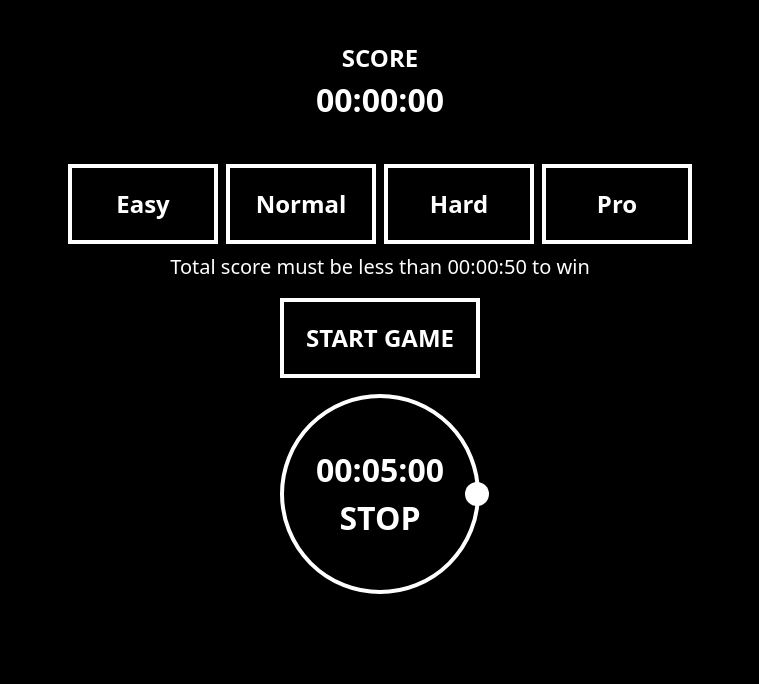
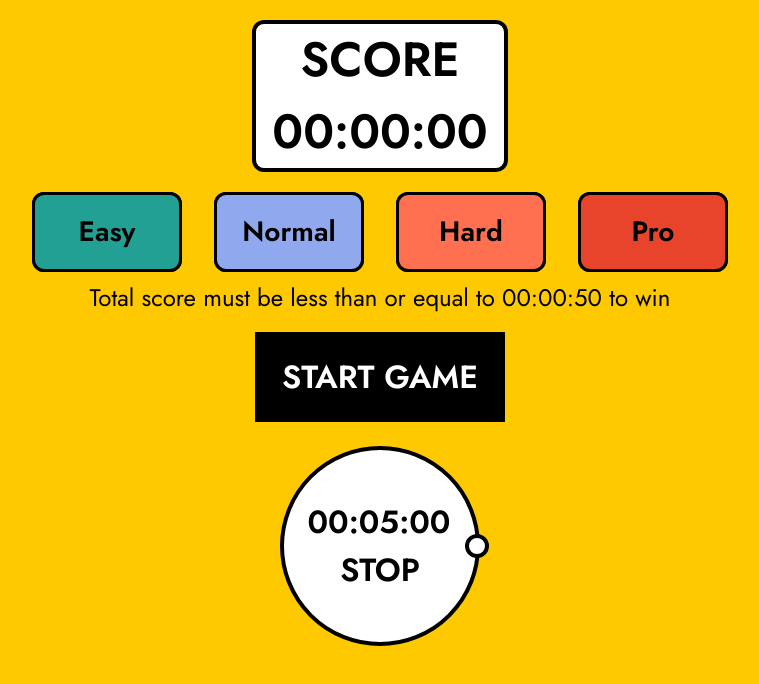
Before and after one commit to Fede2797/timers-game, a React (Vite) app: page / in a window 1280 px wide. Shown: the top 684 px of the page, without its empty margins (260-1019 px from the left). Built offline with nearby package versions, Linux system fonts and the light colour scheme.

Commit message:
Added the neo-brutalist style to the components

```diff
--- a/index.html
+++ b/index.html
@@ -3,6 +3,9 @@
   <head>
     <meta charset="UTF-8" />
     <link rel="icon" type="image/svg+xml" href="/vite.svg" />
+    <link rel="preconnect" href="https://fonts.googleapis.com">
+    <link rel="preconnect" href="https://fonts.gstatic.com" crossorigin>
+    <link href="https://fonts.googleapis.com/css2?family=Jost:wght@400;600&display=swap" rel="stylesheet">
     <meta name="viewport" content="width=device-width, initial-scale=1.0" />
     <title>Timers game</title>
   </head>
--- a/package.json
+++ b/package.json
@@ -11,7 +11,8 @@
   },
   "dependencies": {
     "react": "^18.2.0",
-    "react-dom": "^18.2.0"
+    "react-dom": "^18.2.0",
+    "use-sound": "^4.0.1"
   },
   "devDependencies": {
     "@types/react": "^18.2.14",
--- a/src/App.tsx
+++ b/src/App.tsx
@@ -46,8 +46,6 @@ function App() {
     if (timersRunning === 0) defineWinner();
   }, [timersRunning])
 
-
-  // TODO: Cuando programe los botones para cambiar la dificultad, deshabilitarlos si gameState === GameState.Running
   useEffect(() => {
 
     switch (difficulty) {
@@ -80,64 +78,90 @@ function App() {
 
 
   return (
-    <div className="bg-black min-h-screen flex flex-col items-center">
-      <div className="mt-10 text-[24px] text-white font-semibold">
-        <span>SCORE</span>
+    <div className="relative bg-yellow min-h-screen flex flex-col items-center font-jost text-black">
+      <div className="mt-10 px-4 flex flex-col items-center bg-white border-4 border-black rounded-xl md:mt-5">
+        <div className="text-[32px] font-semibold uppercase md:text-[48px]">
+          {
+            ((gameState !== GameState.Win) && (gameState !== GameState.Lose)) ? (
+              <span>Score</span>
+            ) : (gameState === GameState.Win)
+                ? ( <span>You win!</span> )
+                : ( <span>You lose</span> )
+          }
         </div>
-      <div className="text-[32px] text-white font-semibold">
+        <div className="text-[32px] font-semibold md:text-[48px]">
           <span>{("0" + Math.floor((residualTime / 60000) % 60)).slice(-2)}:</span>
           <span>{("0" + Math.floor((residualTime / 1000) % 60)).slice(-2)}:</span>
           <span>{("0" + ((residualTime / 10) % 100)).slice(-2)}</span>
         </div>
+      </div>
 
       {/* Difficulty buttons */}
-      <div className="mt-4 flex gap-2 text-white font-semibold text-[15px] md:text-[24px] md:mt-10 uppercase">
+      <div className="mt-4 flex gap-2 font-semibold text-[15px] md:text-[28px] md:mt-5 uppercase md:gap-8">
+        <div className="relative group">
           <button
-          className="w-[60px] h-[40px] md:w-[150px] md:h-[80px] border-4 border-white"
+            className="relative w-[60px] h-[40px] md:w-[150px] md:h-[80px] bg-green border-[3px] border-black rounded-xl md:group-hover:-translate-x-[6px] md:group-hover:-translate-y-[6px] transition-all z-10 md:group-active:translate-x-0 md:group-active:translate-y-0"
             disabled={ gameState === GameState.Running ? true : false }
             onClick={() => setDifficulty(Difficulty.Easy)}
           >
             <span>Easy</span>
           </button>
+          {/* Shadow */}
+          <div className='hidden md:block absolute w-[150px] h-[80px] top-[0px] left-[0px] bg-black border-[3px] border-black rounded-xl z-0'></div>
+        </div>
+        <div className="relative group">
           <button
-          className="w-[70px] h-[40px] md:w-[150px] md:h-[80px] border-4 border-white"
+            className="relative w-[70px] h-[40px] md:w-[150px] md:h-[80px] bg-blue border-[3px] border-black rounded-xl md:group-hover:-translate-x-[6px] md:group-hover:-translate-y-[6px] transition-all z-10 md:group-active:translate-x-0 md:group-active:translate-y-0"
             disabled={ gameState === GameState.Running ? true : false }
             onClick={() => setDifficulty(Difficulty.Normal)}
           >
             <span>Normal</span>
           </button>
+          {/* Shadow */}
+          <div className='hidden md:block absolute w-[150px] h-[80px] top-[0px] left-[0px] bg-black border-[3px] border-black rounded-xl z-0'></div>
+        </div>
+        <div className="relative group">
           <button
-          className="w-[60px] h-[40px] md:w-[150px] md:h-[80px] border-4 border-white"
+            className="relative w-[60px] h-[40px] md:w-[150px] md:h-[80px] bg-orange border-[3px] border-black rounded-xl md:group-hover:-translate-x-[6px] md:group-hover:-translate-y-[6px] transition-all z-10 md:group-active:translate-x-0 md:group-active:translate-y-0"
             disabled={ gameState === GameState.Running ? true : false }
             onClick={() => setDifficulty(Difficulty.Hard)}
           >
             <span>Hard</span>
           </button>
+          {/* Shadow */}
+          <div className='hidden md:block absolute w-[150px] h-[80px] top-[0px] left-[0px] bg-black border-[3px] border-black rounded-xl z-0'></div>
+        </div>
+        <div className="relative group">
           <button
-          className="w-[60px] h-[40px] md:w-[150px] md:h-[80px] border-4 border-white"
+            className="relative w-[60px] h-[40px] md:w-[150px] md:h-[80px] bg-red border-[3px] border-black rounded-xl md:group-hover:-translate-x-[6px] md:group-hover:-translate-y-[6px] transition-all z-10 md:group-active:translate-x-0 md:group-active:translate-y-0"
             disabled={ gameState === GameState.Running ? true : false }
             onClick={() => setDifficulty(Difficulty.Pro)}
           >
             <span>Pro</span>
           </button>
+          {/* Shadow */}
+          <div className='hidden md:block absolute w-[150px] h-[80px] top-[0px] left-[0px] bg-black border-[3px] border-black rounded-xl z-0'></div>
         </div>
-
-      <div className="mt-2 mb-4 text-white text-[15px] md:text-[20px]">
-        <span>Total score must be less than
+      </div>
+      <div className="mt-2 mb-4 text-[15px] md:text-[24px]">
+        <span>Total score must be less than or equal to
         <span> 00:</span>
         <span>{("0" + Math.floor((winCondition.current / 1000) % 60)).slice(-2)}:</span>
         <span>{("0" + ((winCondition.current / 10) % 100)).slice(-2)} </span>
          to win</span>
       </div>
 
+      <div className="relative group">
         <button
-        className="w-[150px] h-[60px] md:w-[200px] md:h-[80px] mb-4 text-[20px] md:text-[24px] text-white font-semibold border-4 border-white"
-        onClick={() => startGame()}
+          onClick={startGame}
+          className="relative w-[150px] h-[50px] md:w-[250px] md:h-[90px] text-[20px] md:text-[32px] font-semibold bg-black text-white z-10 md:group-hover:-translate-x-2 md:group-hover:-translate-y-2 md:group-active:translate-x-0 md:group-active:translate-y-0 transition-all uppercase"
         >
-        <span>START GAME</span>
+          Start game
         </button>
+        <div className='hidden md:block absolute w-[150px] h-[50px] md:w-[250px] md:h-[90px] top-[0px] left-[0px] bg-white border-[3px] border-black z-0'></div>
+      </div>
 
-      <div className="grid grid-cols-2 gap-10">
+      <div className="mt-8 grid grid-cols-2 gap-10 md:mt-6 md:mb-10">
         {
           clocksTimers.map( time => (
             <Stopwatch key={time} timerTime={time} residualTime={residualTime} setResidualTime={setResidualTime} gameState={gameState} setGameState={setGameState} timersRunning={timersRunning} setTimersRunning={setTimersRunning} difficulty={difficulty}/>
--- a/src/Stopwatch.tsx
+++ b/src/Stopwatch.tsx
@@ -93,12 +93,12 @@ export const Stopwatch = ({timerTime, residualTime, setResidualTime, gameState,
 
   return (
     <div
-      className={`relative w-[130px] h-[130px]  m-auto flex flex-col justify-center items-center border-4 border-white rounded-full text-[20px] text-white font-semibold ${ colSpanCondition.current ? 'col-span-2' : '' } md:w-[200px] md:h-[200px] md:text-[32px]`}
+      className={`relative w-[130px] h-[130px] m-auto flex flex-col justify-center items-center bg-white border-4 border-black rounded-full text-[20px] text-black font-semibold ${ colSpanCondition.current ? 'col-span-2' : '' } md:w-[200px] md:h-[200px] md:text-[32px] cursor-pointer`}
       onClick={() => stopTimer()}
     >
       {/* White rolling ball */}
-      <div key={animationKey} className={`absolute right-[-4px] top-[-4px] w-[130px] h-[130px] aspect-[1/1] after:right-[-9px] after:top-[53px] md:w-[200px] md:h-[200px] after:absolute after:w-6 after:h-6 after:bg-white after:rounded-full md:after:right-[-9px] md:after:top-[88px] ${ running ? timerAnimation.current : timerAnimation.current + ' pause'}`}></div>
-      <div className="min-w-[78px] md:min-w-[125px]">
+      <div key={animationKey} className={`absolute right-[-4px] top-[-4px] w-[130px] h-[130px] aspect-[1/1] after:right-[-9px] after:top-[53px] md:w-[200px] md:h-[200px] after:absolute after:w-6 after:h-6 after:bg-white after:border-4 after:border-black after:rounded-full md:after:right-[-9px] md:after:top-[88px] ${ running ? timerAnimation.current : timerAnimation.current + ' pause'}`}></div>
+      <div className="min-w-[90px] md:min-w-[145px]">
         <span>{("0" + Math.floor((time / 60000) % 60)).slice(-2)}:</span>
         <span>{("0" + Math.floor((time / 1000) % 60)).slice(-2)}:</span>
         <span>{("0" + ((time / 10) % 100)).slice(-2)}</span>
--- a/tailwind.config.js
+++ b/tailwind.config.js
@@ -3,15 +3,23 @@ export default {
   content: ["./index.html", "./src/**/*.{js,jsx,ts,tsx}"],
   theme: {
     extend: {
+      colors: {
+        'yellow': '#FFC900',
+        'green': '#23A094',
+        'blue': '#90A8ED',
+        'orange': '#FF7051',
+        'pink': '#FF90E8',
+        'red': '#E8442C',
+      },
+      fontFamily: {
+        'jost': 'Jost',
+      },
       keyframes: {
         timer: {
           '100%': {
             transform: 'rotate(-180deg)'
           }
         }
-      },
-      animation: {
-        timer: 'timer 5s linear both',
       }
     },
   },
```
Also changed, not shown: 1 other file (tests, documents, lock files or other folders). Lines whose indentation alone changed are shown as unchanged.
